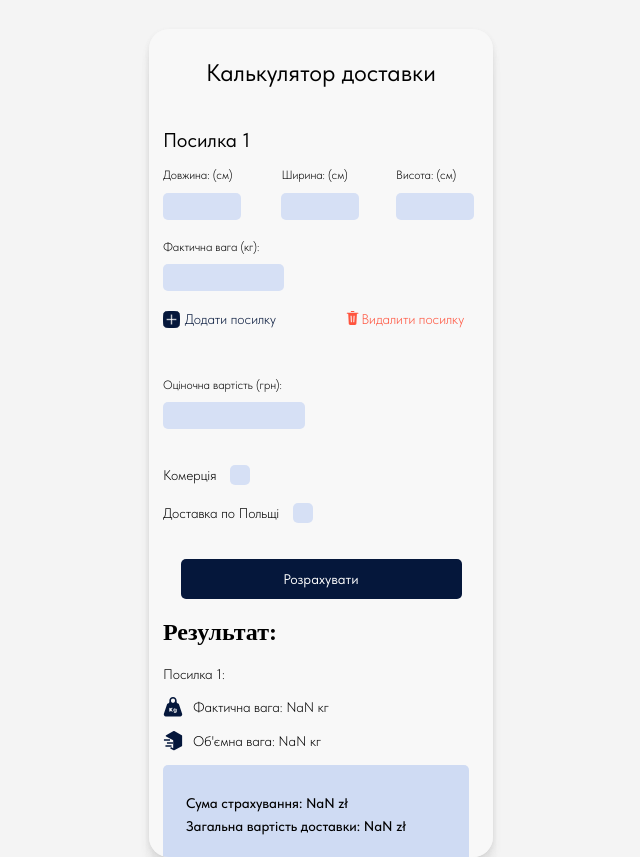
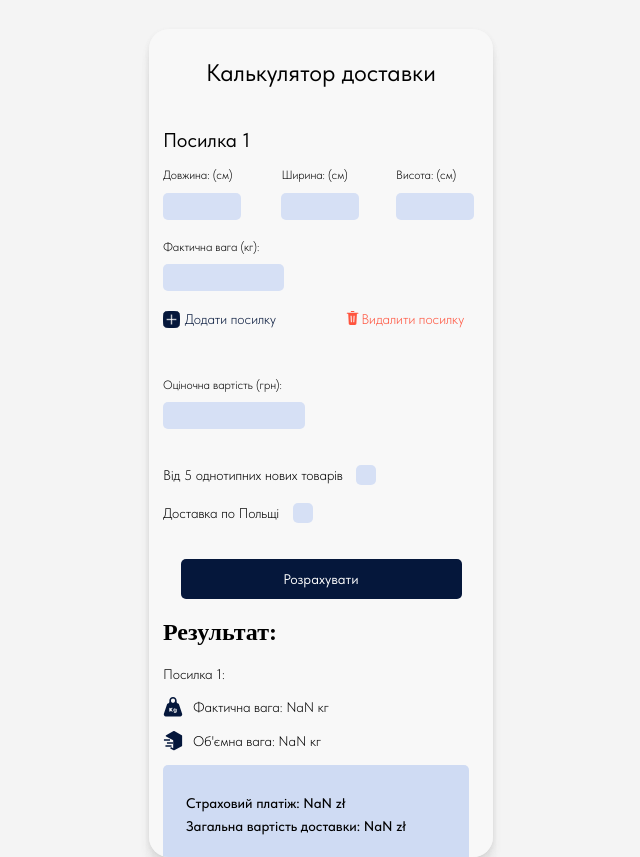
Before and after one commit to MaksymOvcharenko/Calculator-Cargo-Ivancom, a plain HTML site: page ukraine_to_poland.html in a window 1280 px wide. Both pictures are taken after a click on the button "Розрахувати". Shown: the whole page, without its empty margins (319-959 px from the left). Drawn offline with Linux system fonts and the light colour scheme.

```diff
--- a/script_ukraine_to_poland.js
+++ b/script_ukraine_to_poland.js
@@ -176,7 +176,7 @@ function calculate() {
   }
 
   resultText += `<div class="div-result">
-  <p class="total-result">Сума страхування: ${insurance.toFixed(2)} zł</p>`;
+  <p class="total-result">Страховий платіж: ${insurance.toFixed(2)} zł</p>`;
   totalCost = cost + insurance;
   resultText += `<p class="total-result">Загальна вартість доставки: ${totalCost.toFixed(
     2
--- a/ukraine_to_poland.html
+++ b/ukraine_to_poland.html
@@ -95,7 +95,7 @@
         id="commerce"
       />
       <label class="check-commerce" for="commerce"
-        >Комерція
+        >Від 5 однотипних нових товарів
         <span class="span-checkbox">
           <svg class="icon-checkbox" width="11" height="10">
             <use href="./image/icons.svg#icon-tick"></use>
```
